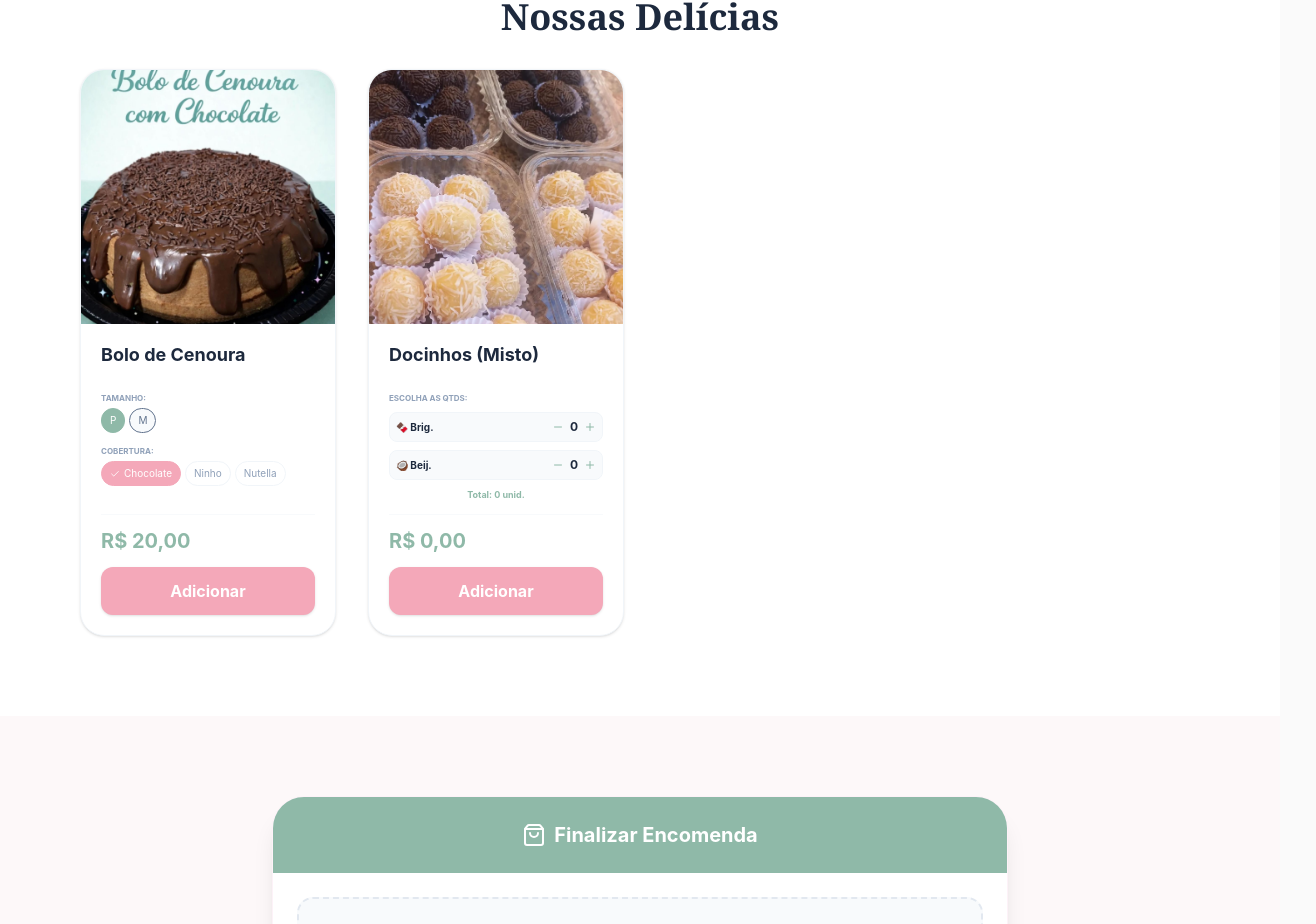
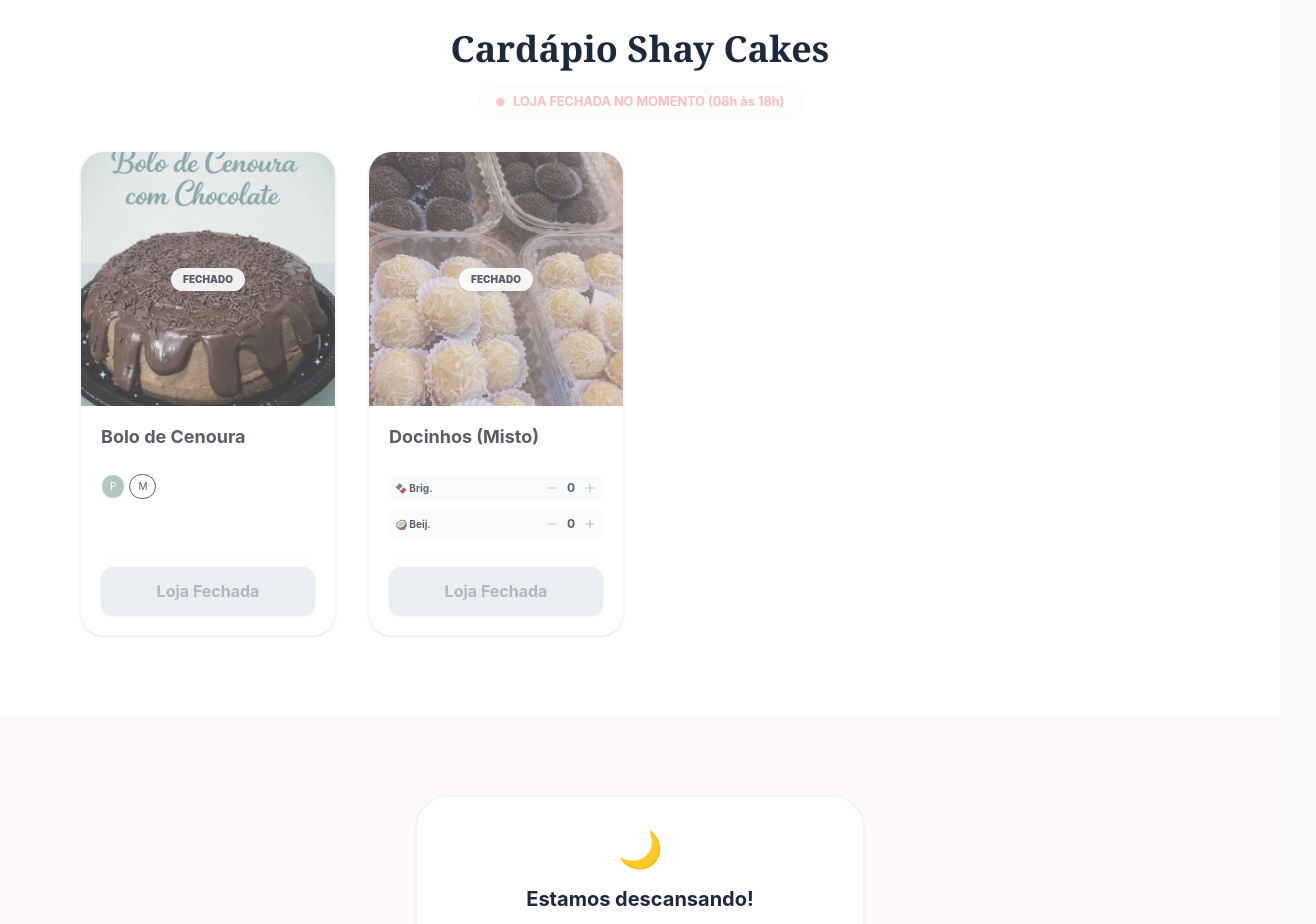
Before and after one commit to Fabio-freitaz/shay-cakes, a React (Vite) app: page / in a window 1280 px wide. Shown: the part 852-1776 px from the top of the page, 1316 px wide, since content can reach past the window. Built offline with nearby package versions, Linux system fonts and the light colour scheme.

Commit message:
atualizando numero do whatsapp da shay

```diff
--- a/src/App.jsx
+++ b/src/App.jsx
@@ -9,6 +9,8 @@ import Footer from './components/Footer';
 export default function App() {
   const [cart, setCart] = useState([]);
   const [formData, setFormData] = useState({
+    bairro: '',
+    horaEntrega: '',
     nome: '',
     tipoEntrega: 'Retirada',
     endereco: '',
@@ -30,13 +32,9 @@ export default function App() {
     setFormData((prev) => ({ ...prev, [name]: value }));
   };
 
-  const scrollToForm = () => {
-    document.getElementById('encomenda')?.scrollIntoView({ behavior: 'smooth' });
-  };
-
   return (
     <div className="min-h-screen bg-[#FAFAFA] font-sans text-slate-800">
-      <Header onScroll={scrollToForm} />
+      <Header />
       <main>
         <Hero />
         <Products onAddToCart={addToCart} />
--- a/src/components/Header.jsx
+++ b/src/components/Header.jsx
@@ -1,8 +1,24 @@
 import React from 'react';
 
 export default function Header() {
+  // CONFIGURAÇÃO DE HORÁRIO (Igual ao do OrderForm)
+  const HORARIO_ABERTURA = 7;
+  const HORARIO_FECHAMENTO = 18;
+
+  const agora = new Date();
+  const horaAtual = agora.getHours();
+  const lojaAberta = horaAtual >= HORARIO_ABERTURA && horaAtual < HORARIO_FECHAMENTO;
+
   return (
     <header className="bg-white/90 backdrop-blur-md sticky top-0 z-50 border-b border-[#E8F3ED] shadow-sm">
+
+      {/* FAIXA DE AVISO - SÓ APARECE SE A LOJA ESTIVER FECHADA */}
+      {!lojaAberta && (
+        <div className="bg-slate-800 text-white py-2 px-4 text-center text-[10px] md:text-xs font-bold uppercase tracking-widest animate-pulse">
+          🌙 Loja fechada no momento - Retornamos às {HORARIO_ABERTURA}:00h
+        </div>
+      )}
+
       <div className="max-w-6xl mx-auto px-4 py-3 md:py-4 flex items-center">
 
         {/* LADO ESQUERDO: LOGO REDONDA + NOME */}
@@ -17,12 +33,16 @@ export default function Header() {
           </div>
 
           <div className="flex flex-col">
+            <div className="flex items-center gap-2">
               <h1
                 className="text-xl md:text-2xl font-bold text-[#8FB9A8] leading-tight"
                 style={{ fontFamily: 'Georgia, serif' }}
               >
                 Shay Cakes
               </h1>
+              {/* INDICADOR VISUAL DE STATUS */}
+              <span className={`w-2 h-2 rounded-full ${lojaAberta ? 'bg-green-400 shadow-[0_0_8px_rgba(74,222,128,0.6)]' : 'bg-red-400'}`}></span>
+            </div>
             <span className="text-[10px] uppercase tracking-[0.2em] text-pink-300 font-bold hidden md:block">
               Confeitaria Artesanal
             </span>
--- a/src/components/OrderForm.jsx
+++ b/src/components/OrderForm.jsx
@@ -1,7 +1,7 @@
 import React from 'react';
-import { MessageCircle, Trash2, ShoppingBag, Truck } from 'lucide-react';
+import { MessageCircle, Trash2, ShoppingBag } from 'lucide-react';
 
-// 📍 LISTA DE BAIRROS E TAXAS REAIS (Ajuste os valores se precisar)
+// 📍 LISTA DE BAIRROS E TAXAS REAIS
 const TAXAS_ENTREGA = {
   "Barra de Tabatinga": 5.00,
   "Búzios": 7.00,
@@ -10,8 +10,17 @@ const TAXAS_ENTREGA = {
   "Barreta": 8.00
 };
 
+// FUNÇÃO PARA VERIFICAR SE ESTÁ ABERTO
+const verificarLojaAberta = () => {
+  const agora = new Date();
+  const horaAtual = agora.getHours();
+  return horaAtual >= 8 && horaAtual < 18; // Aberto das 08h às 18h
+};
+
 export default function OrderForm({ cart, onRemove, formData, setFormData, onChange, setCart }) {
+  const lojaAberta = verificarLojaAberta();
   const hoje = new Date().toISOString().split('T')[0];
+
   const horarios = [];
   for (let h = 8; h <= 20; h++) {
     horarios.push(`${h.toString().padStart(2, '0')}:00`, `${h.toString().padStart(2, '0')}:30`);
@@ -28,11 +37,13 @@ export default function OrderForm({ cart, onRemove, formData, setFormData, onCha
 
   const handleSubmit = (e) => {
     e.preventDefault();
+    if (cart.length === 0) return alert("Adicione itens ao carrinho primeiro!");
+
     const meuNumero = "5584981369996";
     const dataBR = formData.dataEntrega.split('-').reverse().join('/');
     const itensTexto = cart.map(item => `• ${item.name} (${item.price})`).join('\n');
 
-    const mensagemRaw = ` *Novo Pedido - Shay Cakes* \n\n` +
+    const mensagemRaw = `🌸 *Novo Pedido - Shay Cakes* 🌸\n\n` +
       `*Cliente:* ${formData.nome}\n\n` +
       `*ITENS:*\n${itensTexto}\n\n` +
       `*Subtotal:* R$ ${subtotal.toFixed(2).replace('.', ',')}\n` +
@@ -49,6 +60,22 @@ export default function OrderForm({ cart, onRemove, formData, setFormData, onCha
     alert("Pedido enviado! ✨");
   };
 
+  // SE A LOJA ESTIVER FECHADA, MOSTRA O AVISO EM VEZ DO FORMULÁRIO
+  if (!lojaAberta) {
+    return (
+      <div className="py-20 text-center bg-[#FDF8F9]">
+         <div className="max-w-md mx-auto p-8 bg-white rounded-[2rem] shadow-sm border border-slate-100">
+            <span className="text-4xl">🌙</span>
+            <h2 className="text-xl font-bold text-slate-800 mt-4">Estamos descansando!</h2>
+            <p className="text-slate-500 text-sm mt-2">
+              A Shay Cakes abre todos os dias das 08:00 às 18:00. <br/>
+              Aguardamos sua encomenda amanhã!
+            </p>
+         </div>
+      </div>
+    );
+  }
+
   return (
     <section id="encomenda" className="py-20 bg-[#FDF8F9]">
       <div className="max-w-3xl mx-auto px-4">
@@ -58,7 +85,6 @@ export default function OrderForm({ cart, onRemove, formData, setFormData, onCha
           </div>
 
           <div className="p-6 space-y-6">
-            {/* RESUMO DO CARRINHO */}
             <div className="bg-slate-50 p-4 rounded-2xl border-2 border-dashed border-slate-200">
               <ul className="space-y-2">
                 {cart.map((item) => (
@@ -94,7 +120,6 @@ export default function OrderForm({ cart, onRemove, formData, setFormData, onCha
                 <button type="button" onClick={() => setFormData({...formData, tipoEntrega: 'Entrega'})} className={`p-4 rounded-xl border-2 font-bold transition-all ${formData.tipoEntrega === 'Entrega' ? 'bg-[#8FB9A8] text-white border-[#8FB9A8]' : 'bg-white text-slate-400 border-slate-100'}`}>Entrega</button>
               </div>
 
-              {/* CAMPOS DE ENTREGA */}
               {formData.tipoEntrega === 'Entrega' && (
                 <div className="space-y-4 animate-in fade-in slide-in-from-top-2">
                   <select required name="bairro" value={formData.bairro} onChange={onChange} className="w-full p-4 bg-slate-50 rounded-xl outline-none border-2 border-transparent focus:border-[#8FB9A8]">
@@ -117,14 +142,12 @@ export default function OrderForm({ cart, onRemove, formData, setFormData, onCha
 
               <textarea name="observacao" value={formData.observacao} onChange={onChange} placeholder="Observações (opcional)" rows="2" className="w-full p-4 bg-slate-50 rounded-xl outline-none" />
 
-             {/* BOTÃO DE ENVIO - SEMPRE ATIVO */}
-              {/* BOTÃO QUE MUDA DE COR CONFORME O CARRINHO */}
               <button
                 type="submit"
                 disabled={cart.length === 0}
                 className={`w-full py-5 rounded-2xl font-bold text-xl flex items-center justify-center gap-3 shadow-lg transition-all active:scale-95
-               ${cart.length > 0
-                 ? 'bg-[#25D366] hover:bg-[#1eb956] text-white cursor-pointer shadow-green-200' : 'bg-slate-200 text-slate-400 cursor-not-allowed shadow-none'}`}>
+                ${cart.length > 0 ? 'bg-[#25D366] hover:bg-[#1eb956] text-white cursor-pointer shadow-green-200' : 'bg-slate-200 text-slate-400 cursor-not-allowed shadow-none'}`}
+              >
                 <MessageCircle size={28} />
                 <span>Enviar no WhatsApp</span>
               </button>
--- a/src/components/Products.jsx
+++ b/src/components/Products.jsx
@@ -1,14 +1,22 @@
 import React, { useState } from 'react';
-import { Minus, Plus, Check, ShoppingBasket } from 'lucide-react';
+import { Minus, Plus } from 'lucide-react';
 import { PRODUCTS } from "../data/products";
+
+// 1. FUNÇÃO DE VERIFICAÇÃO DE HORÁRIO
+const verificarLojaAberta = () => {
+  const agora = new Date();
+  const horaAtual = agora.getHours();
+  // Aberto das 08h às 17h59
+  return horaAtual >= 8 && horaAtual < 18;
+};
 
 export default function Products({ onAddToCart }) {
   const [selectedSizeIndex, setSelectedSizeIndex] = useState({});
-  const [selectedFilling, setSelectedFilling] = useState({});
   const [quantities, setQuantities] = useState({});
+  const [mistoQty, setMistoQty] = useState({});
 
-  // Estado para controlar os sabores mistos (Brigadeiro e Beijinho)
-  const [mistoQty, setMistoQty] = useState({});
+  // 2. STATUS DA LOJA
+  const lojaAberta = verificarLojaAberta();
 
   const updateQty = (id, delta) => {
     setQuantities(prev => {
@@ -23,51 +31,41 @@ export default function Products({ onAddToCart }) {
     setMistoQty(prev => {
       const current = prev[id] || { brig: 0, beij: 0 };
       const nextValue = (current[flavor] || 0) + delta;
-      if (nextValue >= 0) {
-        return { ...prev, [id]: { ...current, [flavor]: nextValue } };
-      }
+      if (nextValue >= 0) return { ...prev, [id]: { ...current, [flavor]: nextValue } };
       return prev;
     });
   };
 
   const handleAddWithDetails = (product) => {
-    const hasSizes = product.sizes && product.sizes.length > 0;
-    const hasFillings = product.fillings && product.fillings.length > 0;
+    // BLOQUEIO DE SEGURANÇA SE FECHADO
+    if (!lojaAberta) return;
 
-    // Lógica para Produto Misto (Brigadeiro + Beijinho)
     if (product.isMisto) {
       const qty = mistoQty[product.id] || { brig: 0, beij: 0 };
       const totalMisto = qty.brig + qty.beij;
-
-      if (totalMisto < 10) {
-        return alert("O pedido mínimo para docinhos mistos é de 10 unidades no total.");
-      }
-
-      const finalName = `${product.name} (${qty.brig} Brigadeiro, ${qty.beij} Beijinho)`;
-      const unitPrice = parseFloat(product.price.toString().replace(',', '.'));
-      const totalPrice = (unitPrice * totalMisto).toFixed(2).replace('.', ',');
+      if (totalMisto < 10) return alert("Mínimo 10 unidades para mistos.");
 
       onAddToCart({
         cartId: crypto.randomUUID(),
-        name: finalName,
-        price: `R$ ${totalPrice}`,
+        name: `${product.name} (${qty.brig} Brig, ${qty.beij} Beij)`,
+        price: `R$ ${(2.5 * totalMisto).toFixed(2).replace('.', ',')}`,
         image: product.image
       });
       return;
     }
 
-    // Lógica para Produtos Normais (Bolos e Doces Simples)
     const qty = quantities[product.id] || 1;
+    const hasSizes = product.sizes && product.sizes.length > 0;
+
+    // Mínimo para docinhos simples
     if (!hasSizes && qty < 10 && product.name.toLowerCase().includes('unidade')) {
       return alert("O pedido mínimo para docinhos é de 10 unidades.");
     }
 
     const sizeIdx = selectedSizeIndex[product.id] || 0;
-    const filling = selectedFilling[product.id] || (hasFillings ? product.fillings[0] : "");
-
     let finalName = product.name;
     if (hasSizes) finalName += ` (${product.sizes[sizeIdx].label})`;
-    if (hasFillings) finalName += ` + Cobertura: ${filling}`;
+    if (product.fillings) finalName += ` + ${product.fillings[0]}`;
     if (!hasSizes) finalName = `${qty}x ${finalName}`;
 
     const finalPrice = hasSizes
@@ -86,112 +84,90 @@ export default function Products({ onAddToCart }) {
     <section className="py-10 md:py-20 bg-white" id="produtos">
       <div className="max-w-6xl mx-auto px-4 text-center mb-8">
         <h3 className="text-3xl md:text-4xl font-bold text-slate-800" style={{ fontFamily: 'Georgia, serif' }}>
-          Nossas Delícias
+          Cardápio Shay Cakes
         </h3>
+        {!lojaAberta && (
+          <div className="mt-4 inline-flex items-center gap-2 bg-red-50 text-red-600 px-4 py-2 rounded-full text-xs font-bold border border-red-100 animate-pulse">
+            <span className="w-2 h-2 bg-red-500 rounded-full"></span>
+            LOJA FECHADA NO MOMENTO (08h às 18h)
+          </div>
+        )}
       </div>
 
       <div className="max-w-6xl mx-auto grid grid-cols-2 lg:grid-cols-4 gap-3 md:gap-8 px-2 md:px-4">
         {PRODUCTS.map((product) => {
-          const hasSizes = product.sizes && product.sizes.length > 0;
-          const hasFillings = product.fillings && product.fillings.length > 0;
-          const currentSizeIdx = selectedSizeIndex[product.id] || 0;
-          const currentQty = quantities[product.id] || 1;
-          const currentFilling = selectedFilling[product.id] || (hasFillings ? product.fillings[0] : "");
-
-          // Lógica de visualização do Misto
-          const isMisto = product.isMisto;
           const currentMisto = mistoQty[product.id] || { brig: 0, beij: 0 };
           const totalMisto = currentMisto.brig + currentMisto.beij;
+          const hasSizes = product.sizes && product.sizes.length > 0;
+          const isDocinho = !hasSizes && product.name.toLowerCase().includes('unidade');
+          const abaixoDoMinimo = isDocinho && (quantities[product.id] || 1) < 10;
+          const abaixoMisto = product.isMisto && totalMisto < 10;
 
           return (
-            <div key={product.id} className="bg-white rounded-[1.5rem] shadow-sm border border-slate-100 overflow-hidden flex flex-col">
-              <div className="aspect-square w-full overflow-hidden bg-slate-100">
+            <div key={product.id} className={`bg-white rounded-[1.5rem] shadow-sm border border-slate-100 overflow-hidden flex flex-col transition-all ${!lojaAberta ? 'opacity-75 grayscale-[0.3]' : ''}`}>
+              <div className="aspect-square w-full overflow-hidden bg-slate-100 relative">
                 <img src={product.image} className="w-full h-full object-cover" alt={product.name} />
+                {!lojaAberta && (
+                  <div className="absolute inset-0 bg-black/10 flex items-center justify-center">
+                    <span className="bg-white/90 text-slate-800 px-3 py-1 rounded-full text-[10px] font-black shadow-sm">FECHADO</span>
+                  </div>
+                )}
               </div>
 
               <div className="p-3 md:p-5 flex flex-col flex-grow">
                 <h4 className="font-bold text-sm md:text-lg mb-2 leading-tight h-10">{product.name}</h4>
 
-                {/* OPÇÃO MISTA (BRIGADEIRO + BEIJINHO NO MESMO ID) */}
-                {isMisto ? (
-                  <div className="space-y-2 mb-3">
-                    <p className="text-[8px] font-bold text-slate-400 uppercase">Escolha as Qtds:</p>
-                    <div className="flex items-center justify-between bg-slate-50 p-1.5 rounded-lg border border-slate-100">
+                {/* INTERFACE DE ESCOLHA (SÓ ATIVA SE ABERTO) */}
+                <div className={`space-y-3 mb-4 ${!lojaAberta ? 'pointer-events-none' : ''}`}>
+                  {product.isMisto ? (
+                    <div className="space-y-2">
+                       <div className="flex justify-between items-center bg-slate-50 p-1.5 rounded-lg">
                           <span className="text-[10px] font-bold">🍫 Brig.</span>
-                      <div className="flex items-center gap-1.5">
-                        <button onClick={() => updateMisto(product.id, 'brig', -5)} className="text-[#8FB9A8]"><Minus size={12}/></button>
+                          <div className="flex items-center gap-2">
+                            <button onClick={() => updateMisto(product.id, 'brig', -5)} className="text-[#8FB9A8]"><Minus size={14}/></button>
                             <span className="text-xs font-bold">{currentMisto.brig}</span>
-                        <button onClick={() => updateMisto(product.id, 'brig', 5)} className="text-[#8FB9A8]"><Plus size={12}/></button>
+                            <button onClick={() => updateMisto(product.id, 'brig', 5)} className="text-[#8FB9A8]"><Plus size={14}/></button>
                           </div>
                        </div>
-                    <div className="flex items-center justify-between bg-slate-50 p-1.5 rounded-lg border border-slate-100">
+                       <div className="flex justify-between items-center bg-slate-50 p-1.5 rounded-lg">
                           <span className="text-[10px] font-bold">🥥 Beij.</span>
-                      <div className="flex items-center gap-1.5">
-                        <button onClick={() => updateMisto(product.id, 'beij', -5)} className="text-[#8FB9A8]"><Minus size={12}/></button>
+                          <div className="flex items-center gap-2">
+                            <button onClick={() => updateMisto(product.id, 'beij', -5)} className="text-[#8FB9A8]"><Minus size={14}/></button>
                             <span className="text-xs font-bold">{currentMisto.beij}</span>
-                        <button onClick={() => updateMisto(product.id, 'beij', 5)} className="text-[#8FB9A8]"><Plus size={12}/></button>
+                            <button onClick={() => updateMisto(product.id, 'beij', 5)} className="text-[#8FB9A8]"><Plus size={14}/></button>
                           </div>
                        </div>
-                    <p className="text-[9px] text-center font-bold text-[#8FB9A8]">Total: {totalMisto} unid.</p>
                     </div>
-                ) : (
-                  <>
-                    {/* TAMANHOS (BOLOS) */}
-                    {hasSizes && (
-                      <div className="mb-3">
-                        <p className="text-[8px] font-bold text-slate-400 uppercase mb-1">Tamanho:</p>
+                  ) : hasSizes ? (
                     <div className="flex flex-wrap gap-1">
                       {product.sizes.map((size, index) => (
-                            <button key={size.label} onClick={() => setSelectedSizeIndex(prev => ({ ...prev, [product.id]: index }))}
-                              className={`text-[10px] px-2 py-1 rounded-full border ${currentSizeIdx === index ? 'bg-[#8FB9A8] text-white border-[#8FB9A8]' : 'bg-slate-50 text-slate-500'}`}>
+                        <button key={size.label} onClick={() => setSelectedSizeIndex(prev => ({...prev, [product.id]: index}))}
+                          className={`text-[10px] px-2 py-1 rounded-full border ${ (selectedSizeIndex[product.id] || 0) === index ? 'bg-[#8FB9A8] text-white' : 'bg-white'}`}>
                           {size.label}
                         </button>
                       ))}
                     </div>
+                  ) : (
+                    <div className="flex items-center gap-3 bg-slate-50 w-fit px-2 py-1 rounded-full border border-slate-100">
+                      <button onClick={() => updateQty(product.id, -1)} className="text-[#8FB9A8]"><Minus size={14} /></button>
+                      <span className="font-bold text-sm">{quantities[product.id] || 1}</span>
+                      <button onClick={() => updateQty(product.id, 1)} className="text-[#8FB9A8]"><Plus size={14} /></button>
                     </div>
                   )}
-
-                    {/* COBERTURAS (BOLOS) */}
-                    {hasFillings && (
-                      <div className="mb-3">
-                        <p className="text-[8px] font-bold text-slate-400 uppercase mb-1">Cobertura:</p>
-                        <div className="flex flex-wrap gap-1">
-                          {product.fillings.map((fill) => (
-                            <button key={fill} onClick={() => setSelectedFilling(prev => ({ ...prev, [product.id]: fill }))}
-                              className={`text-[10px] px-2 py-1 rounded-full border flex items-center gap-1 ${currentFilling === fill ? 'bg-[#F4A8B9] text-white border-[#F4A8B9]' : 'bg-white text-slate-400 border-slate-100'}`}>
-                              {currentFilling === fill && <Check size={10}/>} {fill}
-                            </button>
-                          ))}
                 </div>
-                      </div>
-                    )}
-
-                    {/* QUANTIDADE (DOCES SIMPLES) */}
-                    {!hasSizes && (
-                      <div className="mb-3">
-                        <p className="text-[8px] font-bold text-slate-400 uppercase mb-1">Quantidade:</p>
-                        <div className="flex items-center gap-3 bg-slate-50 w-fit px-2 py-1 rounded-full border border-slate-100">
-                          <button onClick={() => updateQty(product.id, -1)} className="text-[#8FB9A8]"><Minus size={14} /></button>
-                          <span className="font-bold text-sm">{currentQty}</span>
-                          <button onClick={() => updateQty(product.id, 1)} className="text-[#8FB9A8]"><Plus size={14} /></button>
-                        </div>
-                      </div>
-                    )}
-                  </>
-                )}
 
                 <div className="mt-auto pt-3 border-t border-slate-50">
-                  <p className="text-[#8FB9A8] font-bold text-base md:text-xl mb-3">
-                    R$ {isMisto
-                      ? (parseFloat(product.price.toString().replace(',', '.')) * totalMisto).toFixed(2).replace('.', ',')
-                      : hasSizes ? product.sizes[currentSizeIdx].price.toFixed(2).replace('.', ',')
-                      : (parseFloat(product.price.toString().replace(',', '.')) * currentQty).toFixed(2).replace('.', ',')}
-                  </p>
                   <button
+                    disabled={!lojaAberta || abaixoDoMinimo || abaixoMisto}
                     onClick={() => handleAddWithDetails(product)}
-                    className="w-full bg-[#F4A8B9] text-white py-2 md:py-3 rounded-xl text-xs md:text-base font-bold transition-all hover:bg-[#e698a9] active:scale-95 shadow-sm"
+                    className={`w-full py-2 md:py-3 rounded-xl text-xs md:text-base font-bold transition-all shadow-sm
+                    ${!lojaAberta
+                      ? 'bg-slate-200 text-slate-400 cursor-not-allowed'
+                      : (abaixoDoMinimo || abaixoMisto)
+                        ? 'bg-pink-50 text-pink-200 cursor-not-allowed'
+                        : 'bg-[#F4A8B9] text-white hover:bg-[#e698a9] active:scale-95'}`}
                   >
-                    Adicionar
+                    {!lojaAberta ? 'Loja Fechada' : (abaixoDoMinimo || abaixoMisto) ? 'Mínimo 10' : 'Adicionar'}
                   </button>
                 </div>
               </div>
```
Lines whose indentation alone changed are shown as unchanged.
